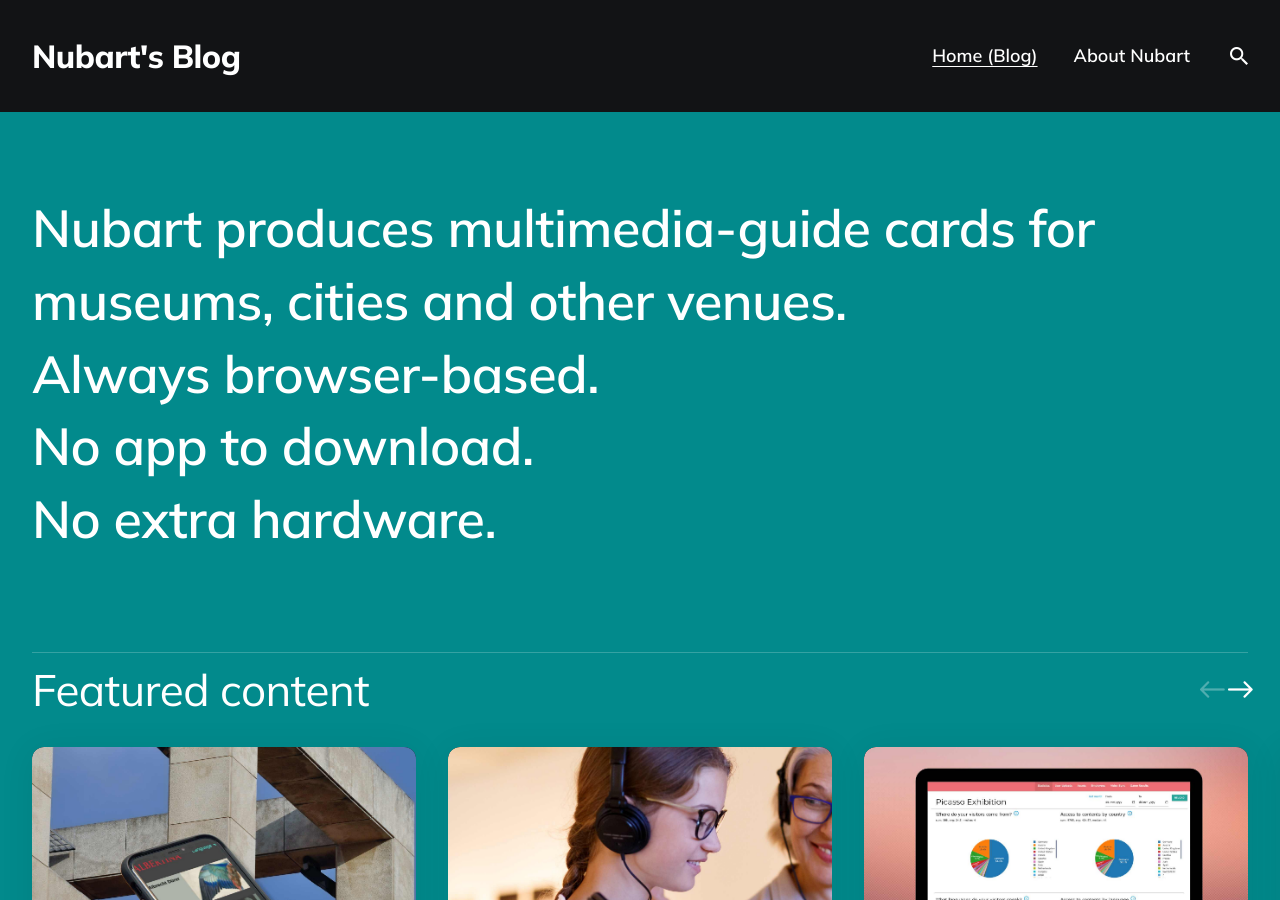
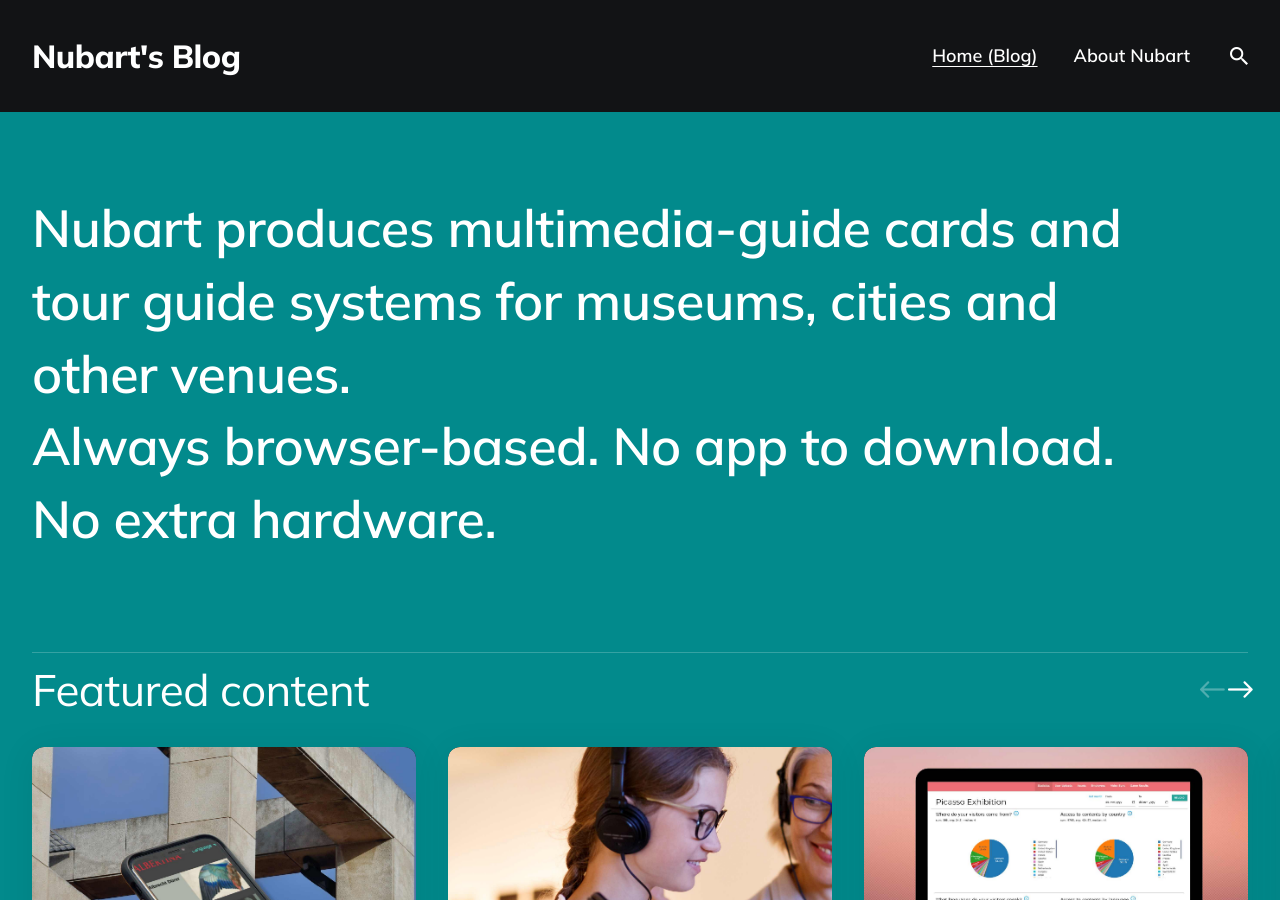
Before and after one commit to nubart/blog-en, a Jekyll site: the page built from index.html, in a window 1280 px wide and 900 px high. Built offline with Jekyll 4.4.1, drawn with Linux system fonts in a browser that asks for light colours; the list of posts is cut into pages by our own code.

Commit message:
main page

```diff
--- a/_data/settings.yml
+++ b/_data/settings.yml
@@ -29,7 +29,7 @@
 #-------------------------------
 # Hero Settings
 hero:
-  hero__title: Nubart produces multimedia-guide cards for museums, cities and other venues. <br>Always browser-based. <br>No app to download. <br>No extra hardware.
+  hero__title: Nubart produces multimedia-guide cards and tour guide systems for museums, cities and other venues. <br> Always browser-based. <ion-icon name="add-outline"></ion-icon> No app to download. <ion-icon name="add-outline"></ion-icon> No extra hardware.
 
 #-------------------------------
 # Blog Settings
```
